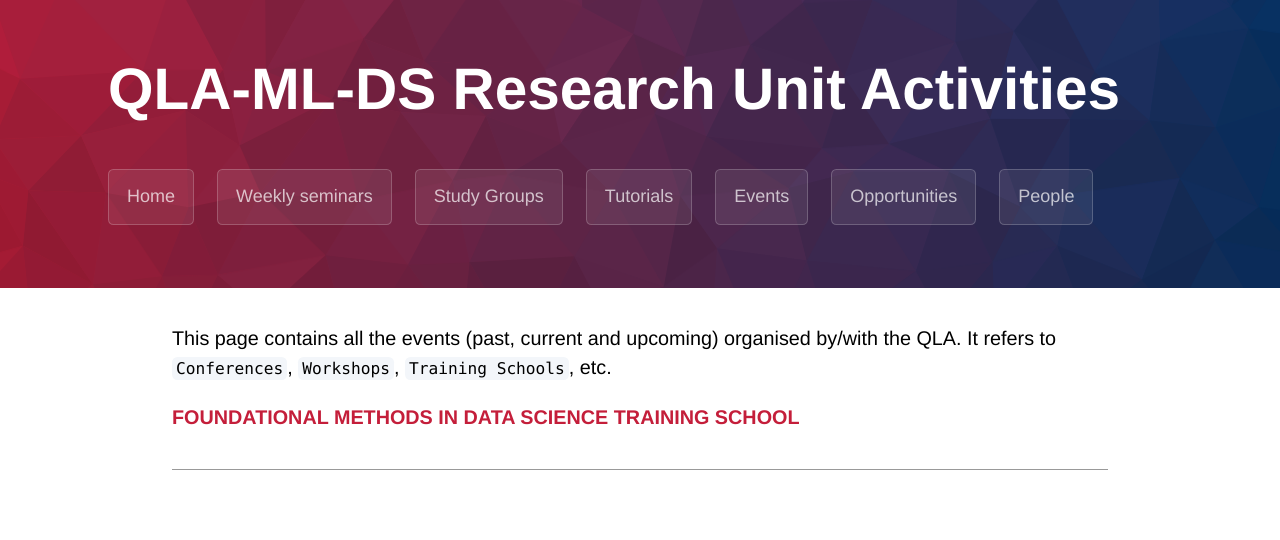
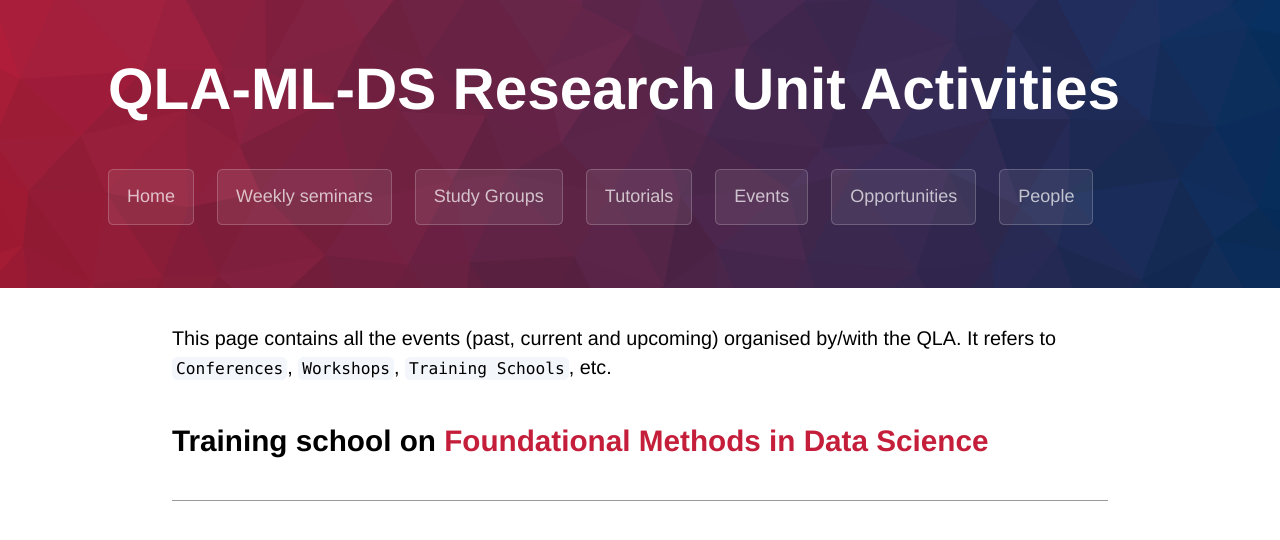
Before and after one commit to qla-ml-ds-activities/qla-ml-ds-activities.github.io, a Jekyll site: the page built from events.md, in a window 1280 px wide. Shown: the top 540 px of the page. Built offline with Jekyll 4.4.1, drawn with Linux system fonts in a browser that asks for light colours; some web fonts are replaced.

```diff
--- a/events.md
+++ b/events.md
@@ -5,4 +5,6 @@ layout: default
 This page contains all the events (past, current and upcoming) organised by/with the QLA. It refers to `Conferences`, `Workshops`, `Training Schools`, etc.
 
 
-[**FOUNDATIONAL METHODS IN DATA SCIENCE TRAINING SCHOOL**](https://qla-ml-ds.github.io/)
+
+
+## Training school on [**Foundational Methods in Data Science**](https://qla-ml-ds.github.io/)
```
